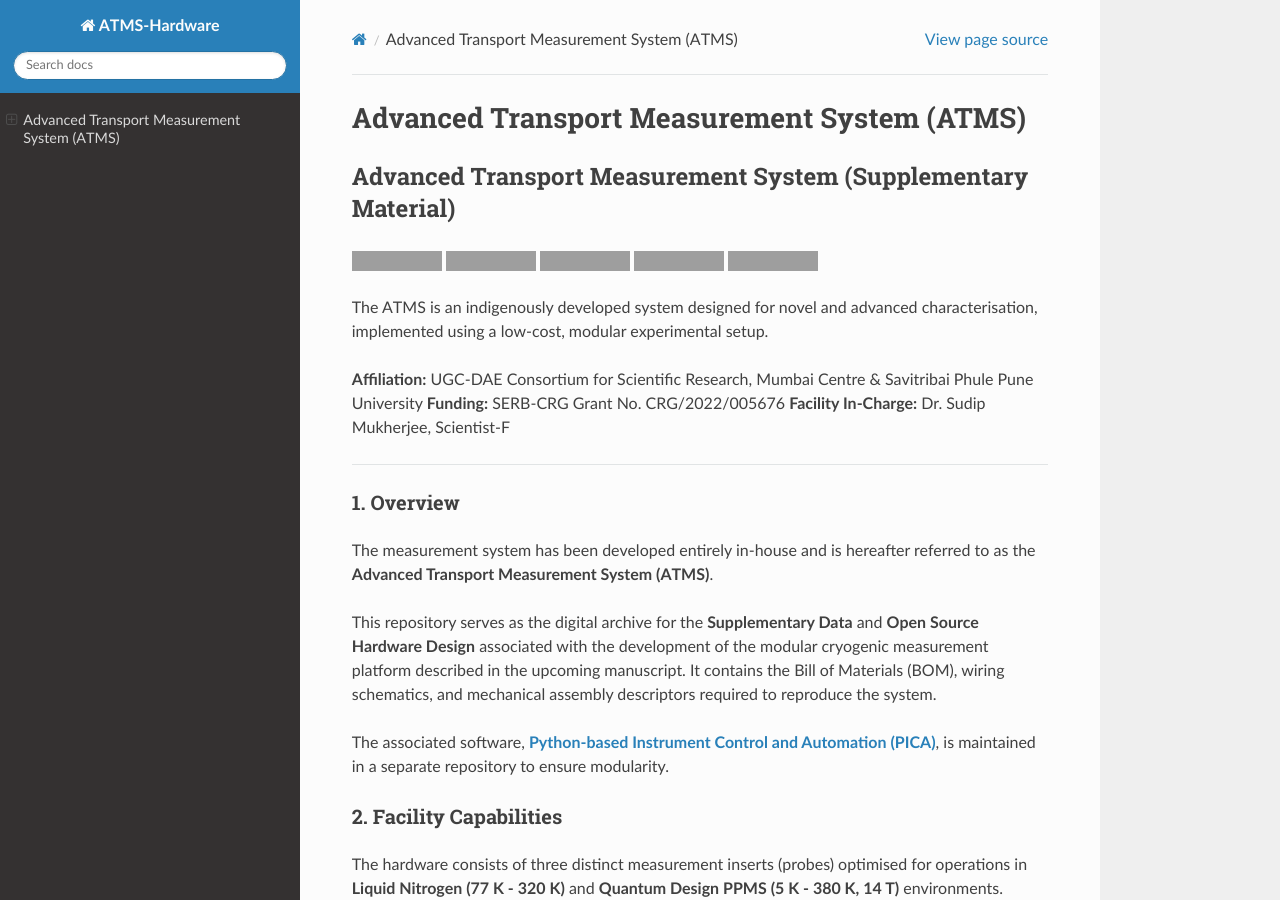
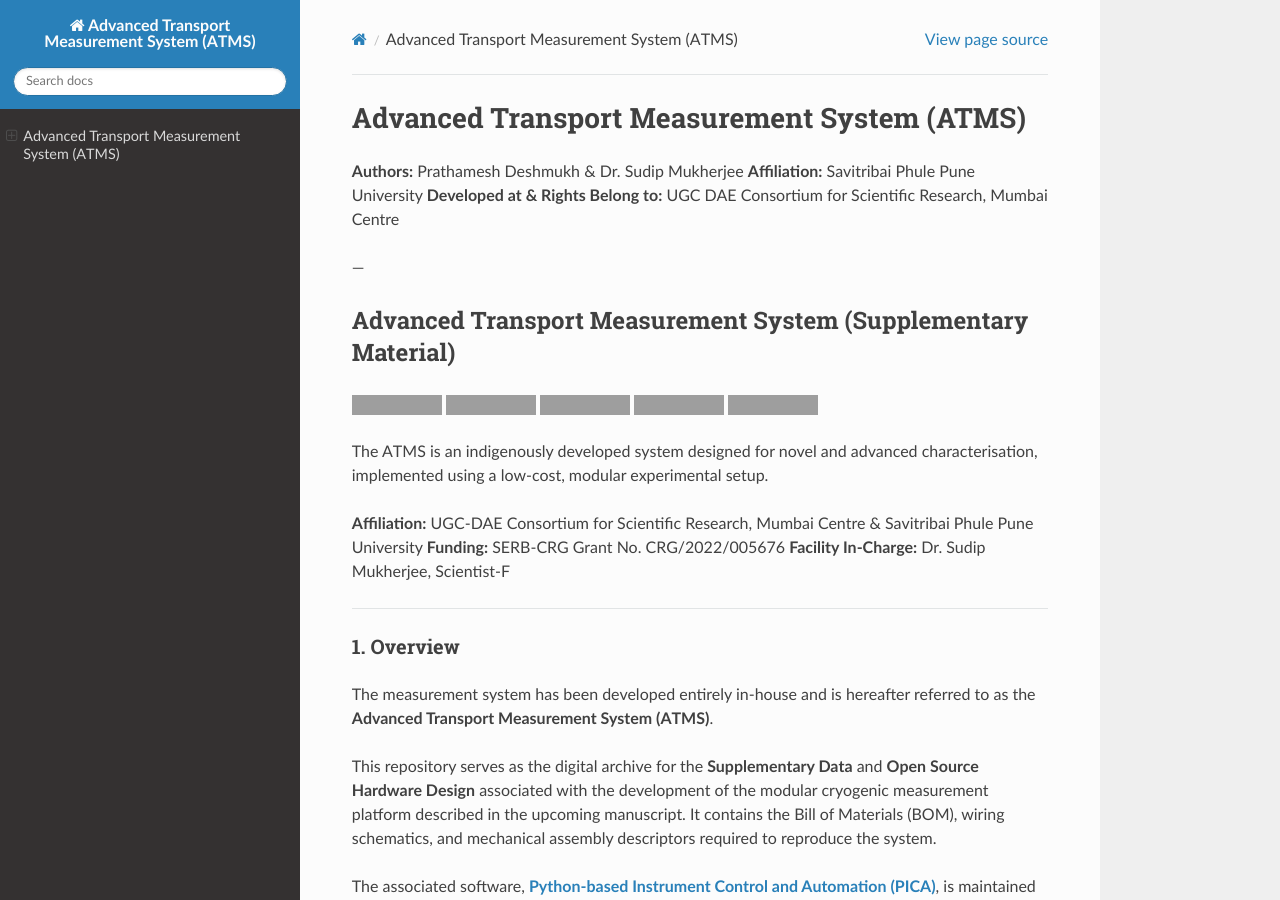
Before and after one commit to prathameshnium/ATMS-Hardware, a Sphinx documentation site: the page built from docs/source/index.rst, in a window 1280 px wide and 900 px high. Built offline with Sphinx 7.4.7 and the Read the Docs theme 3.1.0, drawn with Linux system fonts in a browser that asks for light colours; some of the changed text lies outside the part shown; grey boxes are pictures that could not be loaded.

Commit message:
Sphinx updated

```diff
--- a/docs/source/conf.py
+++ b/docs/source/conf.py
@@ -6,9 +6,9 @@
 # -- Project information -----------------------------------------------------
 # https://www.sphinx-doc.org/en/master/usage/configuration.html#project-information
 
-project = 'ATMS-Hardware'
-copyright = '2026, Prathamesh Deshmukh'
-author = 'Prathamesh Deshmukh'
+project = 'Advanced Transport Measurement System (ATMS)'
+copyright = '2026, UGC DAE Consortium for Scientific Research, Mumbai Centre'
+author = 'Prathamesh Deshmukh and Dr. Sudip Mukherjee'
 
 # -- General configuration ---------------------------------------------------
 # https://www.sphinx-doc.org/en/master/usage/configuration.html#general-configuration
--- a/docs/source/index.rst
+++ b/docs/source/index.rst
@@ -1,9 +1,15 @@
 Advanced Transport Measurement System (ATMS)
 ============================================
+
+**Authors:** Prathamesh Deshmukh & Dr. Sudip Mukherjee
+**Affiliation:** Savitribai Phule Pune University
+**Developed at & Rights Belong to:** UGC DAE Consortium for Scientific Research, Mumbai Centre
+
+---
 
 .. include:: ../../README.md
    :parser: myst_parser.sphinx_
 
 .. toctree::
    :maxdepth: 2
-   :caption: Future Documentation:
+   :caption: Hardware Documentation:
```
Also changed, not shown: 1 other file.
